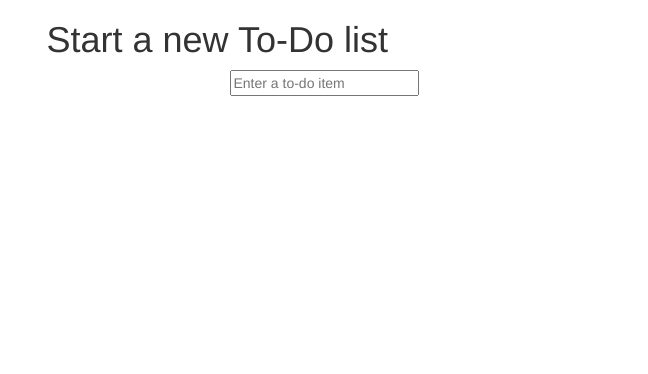
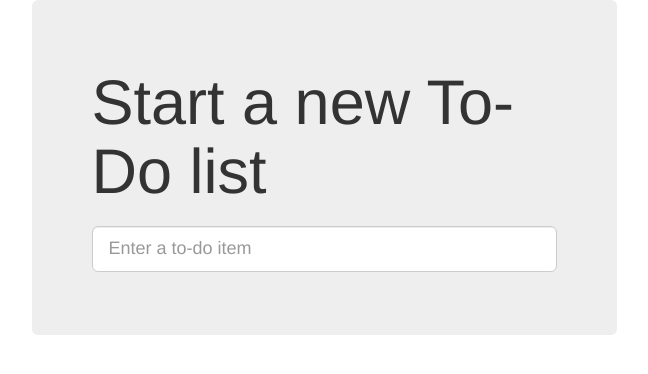
Before and after one commit to kay-si/Oreilly_TDD_Python, a Django app: page / in a window 1280 px wide. Shown: the top 374 px of the page, without its empty margins (316-964 px from the left). Run offline with Django 3.2, Linux system fonts and the light colour scheme; some libraries are stand-ins or nearby versions.

Commit message:
Use Bootstrap to improve layout

```diff
--- a/functional_tests/tests.py
+++ b/functional_tests/tests.py
@@ -1,8 +1,9 @@
-from django.test import LiveServerTestCase
+#from django.test import LiveServerTestCase
+from django.contrib.staticfiles.testing import StaticLiveServerTestCase
 from selenium import webdriver
 from selenium.webdriver.common.keys import Keys
 
-class NewVisitorTest( LiveServerTestCase ):
+class NewVisitorTest( StaticLiveServerTestCase ):
 
     def setUp( self ):
         self.browser = webdriver.Firefox()
--- /dev/null
+++ b/lists/static/base.css
@@ -0,0 +1,3 @@
+#id_new_item {
+    margin-top: 2ex;
+}
--- a/lists/templates/base.html
+++ b/lists/templates/base.html
@@ -2,17 +2,18 @@
     <head>
         <title>To-Do lists</title>
         <meta name="viewport" content="width=device-width, initial-scale=1.0">
-        <link href="css/bootstrap.min.css" rel="stylesheet" media="screen">
+        <link href="/static/bootstrap/css/bootstrap.min.css" rel="stylesheet" media="screen">
+        <link href="/static/base.css" rel="stylesheet" media="screen">
     </head>
     <body>
         <div class="container">
              <div class="row">
-                 <div class="col-md-6 col-md-offset-3">
+                 <div class="col-md-6 col-md-offset-3 jumbotron">
                      <div class="texxt-center">
                          <h1>{% block header_text %}{% endblock %}</h1>
                          <form method="POST" action="{% block form_action %}{% endblock %}">
                             <p style='text-align: center'>
-                                <input name="item_text" id="id_new_item" placeholder="Enter a to-do item" />
+                                <input name="item_text" id="id_new_item" class="form-control input-lg" placeholder="Enter a to-do item" />
                             </p>
                             {% csrf_token %}
                          </form>
--- a/lists/templates/list.html
+++ b/lists/templates/list.html
@@ -5,7 +5,7 @@
 {% block form_action %}/lists/{{ list.id }}/add_item{% endblock %}
 
 {% block table %}
-    <table id="id_list_table">
+    <table id="id_list_table" class="table">
         {% for item in list.item_set.all %}
         <tr><td>{{ forloop.counter }}: {{ item.text }}</td></tr>
         {% endfor %}
```
